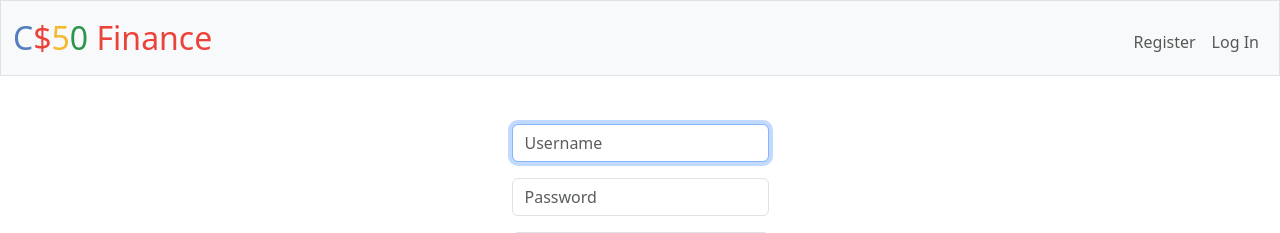
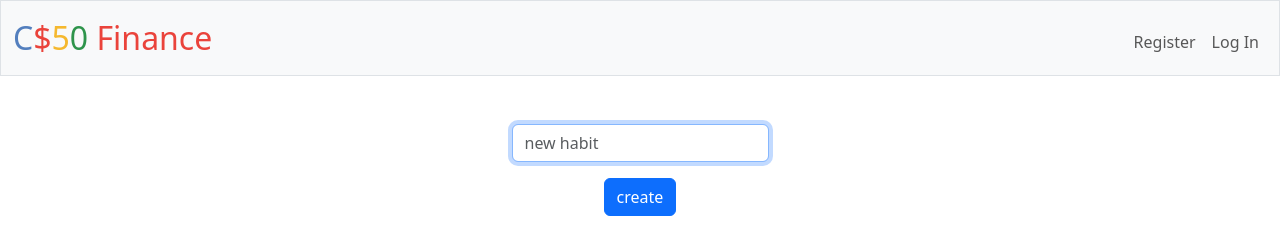
Before and after one commit to Filiperfranca/CS50-projects, a Flask app: template project/templates/add.html in a window 1280 px wide. Shown: the top 233 px of the page. Run offline with Flask 3, Linux system fonts and the light colour scheme; the template is opened without the code that fills it, so the values that code supplies are empty; some libraries are stand-ins or nearby versions.

Commit message:
Wed, Dec 10, 2025, 10:40 AM -03:00

```diff
--- a/project/templates/add.html
+++ b/project/templates/add.html
@@ -8,14 +8,8 @@
     <!--the classes were all transferred from finance to here-->
     <form action="/add" method="post">
         <div class="mb-3">
-            <input autocomplete="off" autofocus class="form-control mx-auto w-auto" name="username" placeholder="Username" type="text">
+            <input autocomplete="off" autofocus class="form-control mx-auto w-auto" name="habit" placeholder="new habit" type="text">
         </div>
-        <div class="mb-3">
-            <input class="form-control mx-auto w-auto" name="password" placeholder="Password" type="password">
-        </div>
-        <div class="mb-3">
-            <input class="form-control mx-auto w-auto" name="confirmation" placeholder="confirmation" type="password">
-        </div>
-        <button class="btn btn-primary" type="submit">sign upn</button>
+        <button class="btn btn-primary" type="submit">create</button>
     </form>
 {% endblock %}
```
